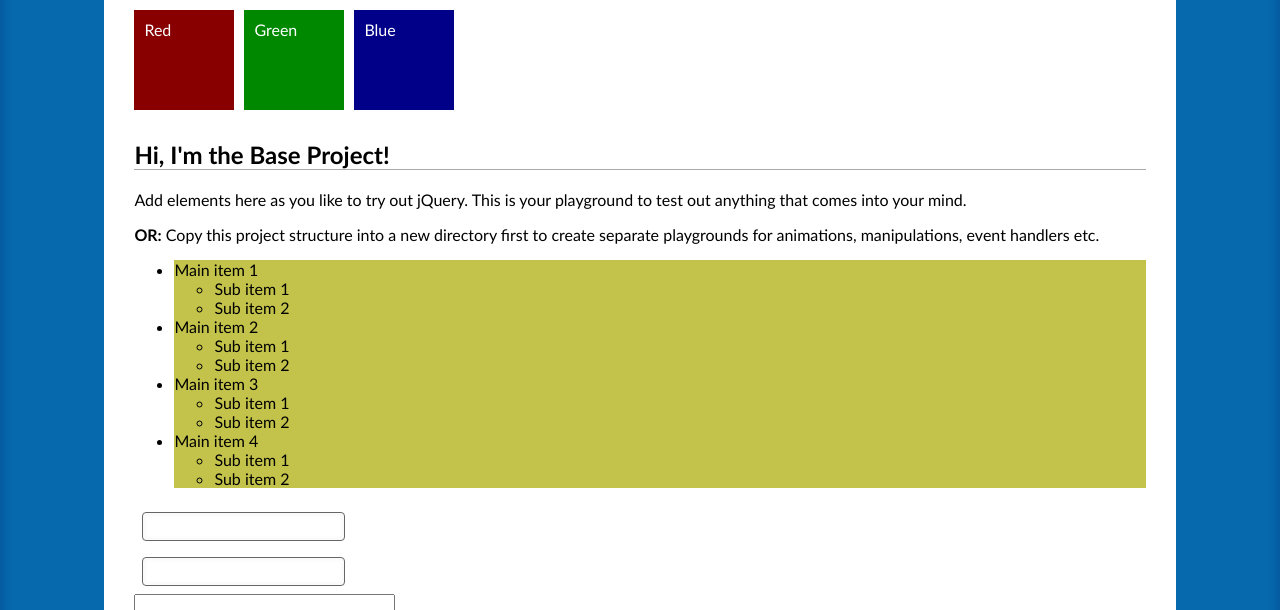
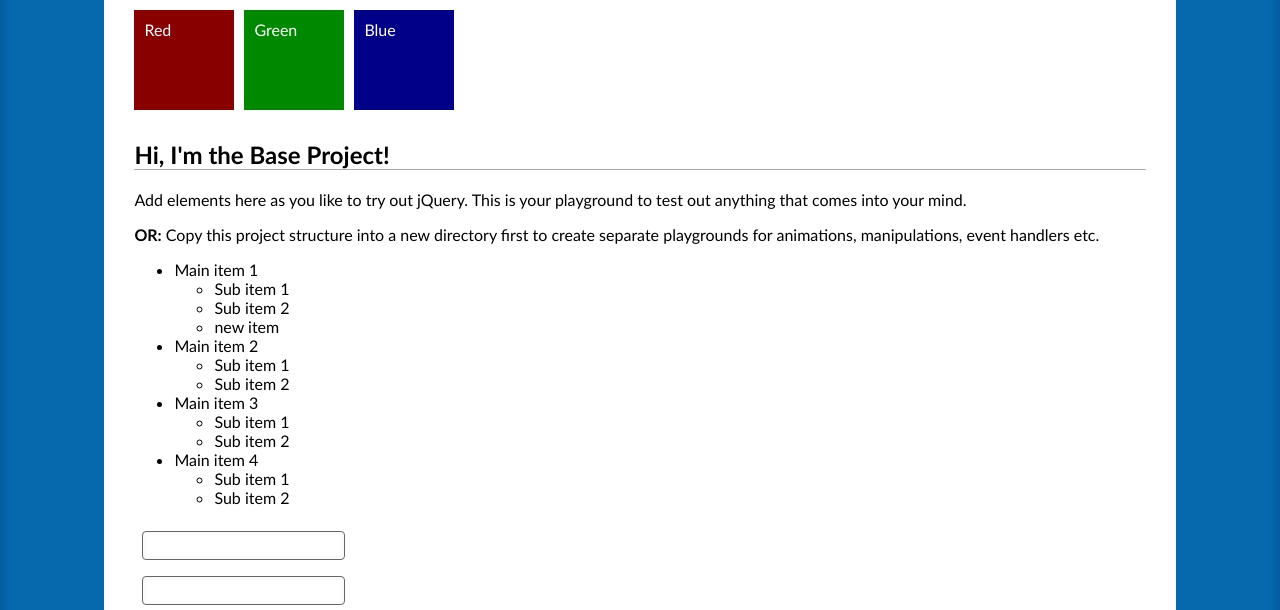
Before and after one commit to marc-turner/Udemy_jQuery_beginner_to_advanced, a plain HTML site: page index.html in a window 1280 px wide. Shown: the part 132-742 px from the top of the page. Drawn offline with nearby package versions, Linux system fonts and the light colour scheme.

Commit message:
adding second script file

```diff
--- a/index.html
+++ b/index.html
@@ -7,7 +7,7 @@
             integrity="sha256-aaODHAgvwQW1bFOGXMeX+pC4PZIPsvn2h1sArYOhgXQ="
             crossorigin="anonymous"
         ></script>
-        <script src="js/script1.js"></script>
+        <script src="js/script2.js"></script>
         <link rel="stylesheet" href="css/style.css" />
         <title>The Complete jQuery Course - Project Structure</title>
     </head>
--- a/js/script1.js
+++ b/js/script1.js
@@ -65,7 +65,8 @@ $(function() {
     //         return index % 3 === 1;
     //     })
     //     .css("background-color", "rgba(180, 180, 30, 0.8)");
-    $("li")
-        .not("#list ul li")
-        .css("background-color", "rgba(180, 180, 30, 0.8)");
+    // $("li")
+    //     .not("#list ul li")
+    //     .css("background-color", "rgba(180, 180, 30, 0.8)");
+    $("ul ul:first").append("<li> new item</li>");
 });
--- /dev/null
+++ b/js/script2.js
@@ -0,0 +1,3 @@
+$(function() {
+    $("ul ul:first").append("<li> new item</li>");
+});
```
